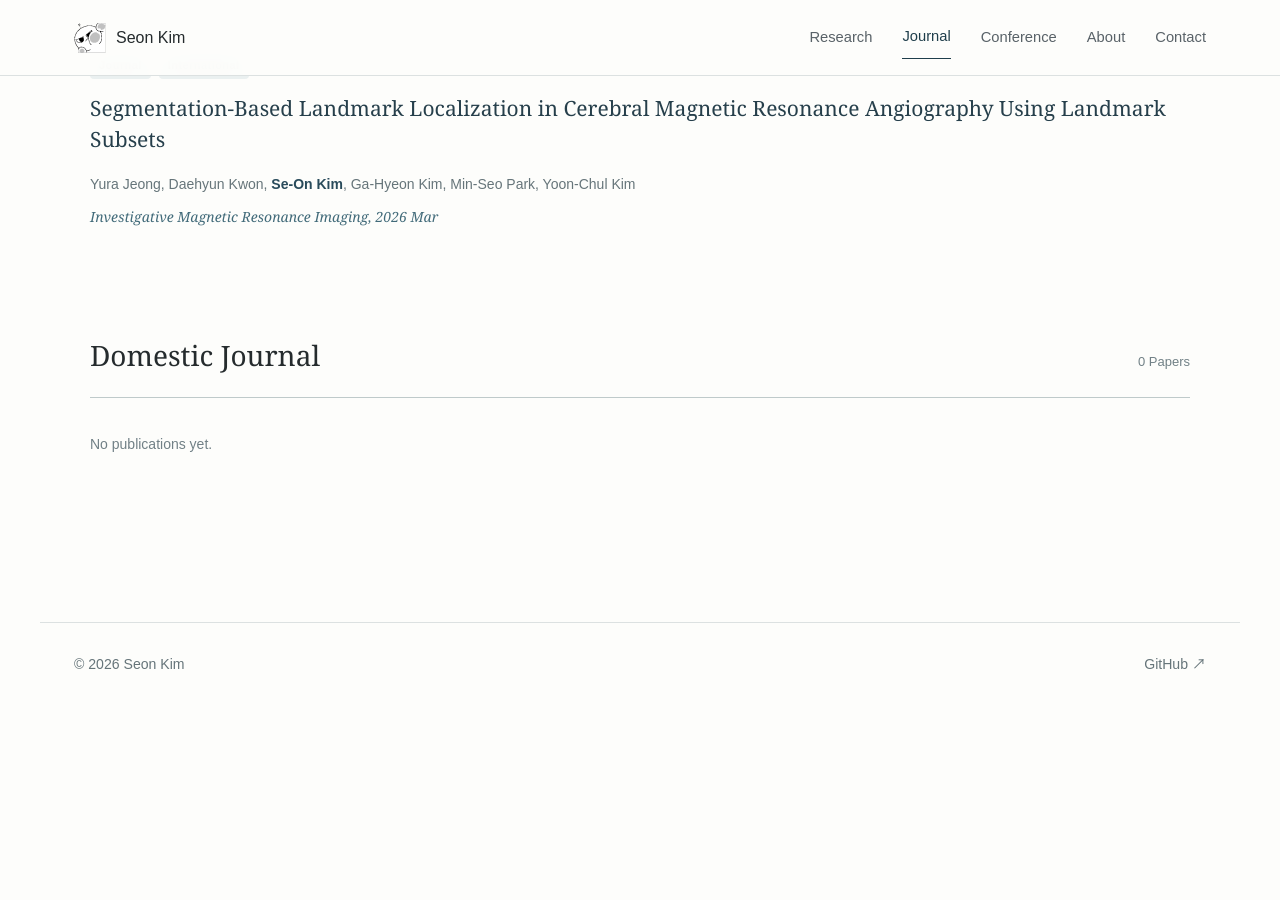
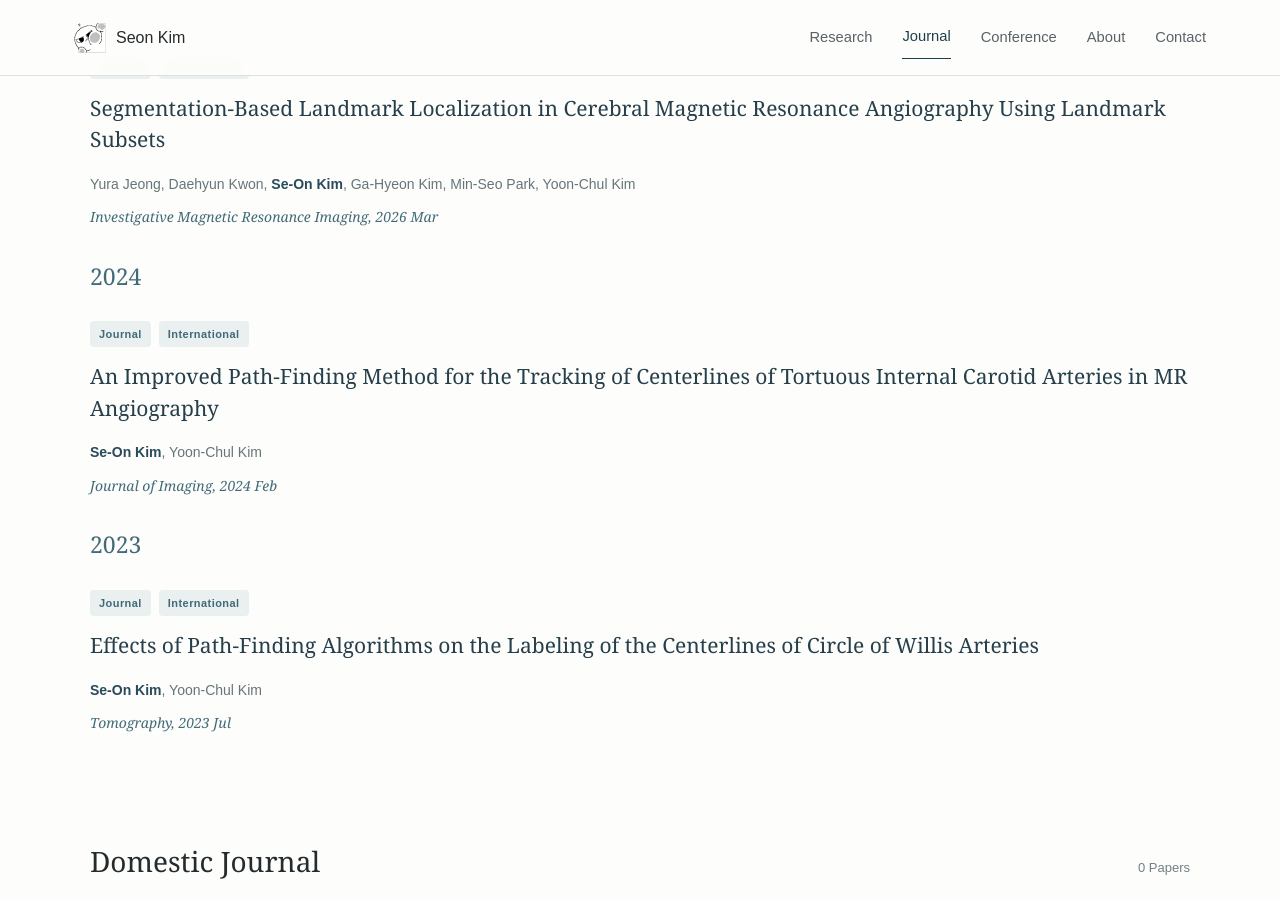
Before and after one commit to KSO012/KSO012.github.io, a Jekyll site: the page built from journal.md, in a window 1280 px wide and 900 px high, scrolled down 1294 px. Built offline with Jekyll 4.4.1, drawn with Linux system fonts in a browser that asks for light colours; before the commit the page ends 2016 px from its top, so only the background shows below that.

Commit message:
Update journal.md

```diff
--- a/journal.md
+++ b/journal.md
@@ -141,6 +141,71 @@ permalink: /journal/
 
     </div>
 
+    <!-- 2024 -->
+    <div class="journal-year-group">
+
+      <h3 class="journal-year">2024</h3>
+
+      <article class="journal-paper">
+
+        <div class="journal-badges">
+          <span>Journal</span>
+          <span>International</span>
+        </div>
+
+        <h4>
+          <a href="https://doi.org/10.3390/jimaging10030058"
+             target="_blank"
+             rel="noopener noreferrer">
+            An Improved Path-Finding Method for the Tracking of Centerlines of Tortuous Internal Carotid Arteries in MR Angiography
+          </a>
+        </h4>
+
+        <p class="journal-authors">
+          <strong>Se-On Kim</strong>, Yoon-Chul Kim
+        </p>
+
+        <p class="journal-name">
+          Journal of Imaging, 2024 Feb
+        </p>
+
+      </article>
+
+    </div>
+
+    <!-- 2023 -->
+
+    <div class="journal-year-group">
+
+      <h3 class="journal-year">2023</h3>
+
+      <article class="journal-paper">
+
+        <div class="journal-badges">
+          <span>Journal</span>
+          <span>International</span>
+        </div>
+
+        <h4>
+          <a href="https://doi.org/10.3390/tomography9040113"
+             target="_blank"
+             rel="noopener noreferrer">
+            Effects of Path-Finding Algorithms on the Labeling of the Centerlines of Circle of Willis Arteries
+          </a>
+        </h4>
+
+        <p class="journal-authors">
+          <strong>Se-On Kim</strong>, Yoon-Chul Kim
+        </p>
+
+        <p class="journal-name">
+          Tomography, 2023 Jul
+        </p>
+
+      </article>
+
+    </div>
+
   </section>
 
   <!-- Domestic Journal -->
```
